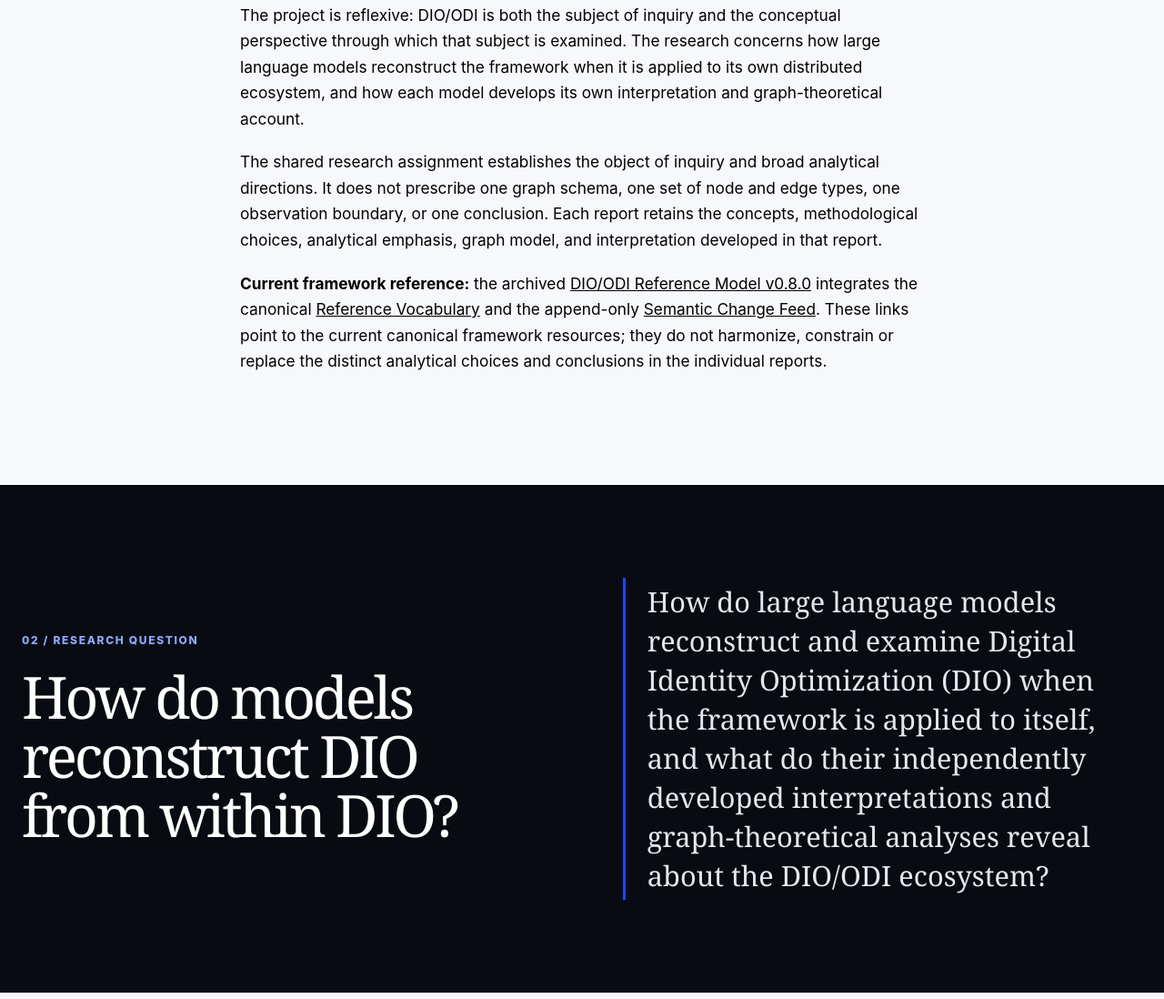
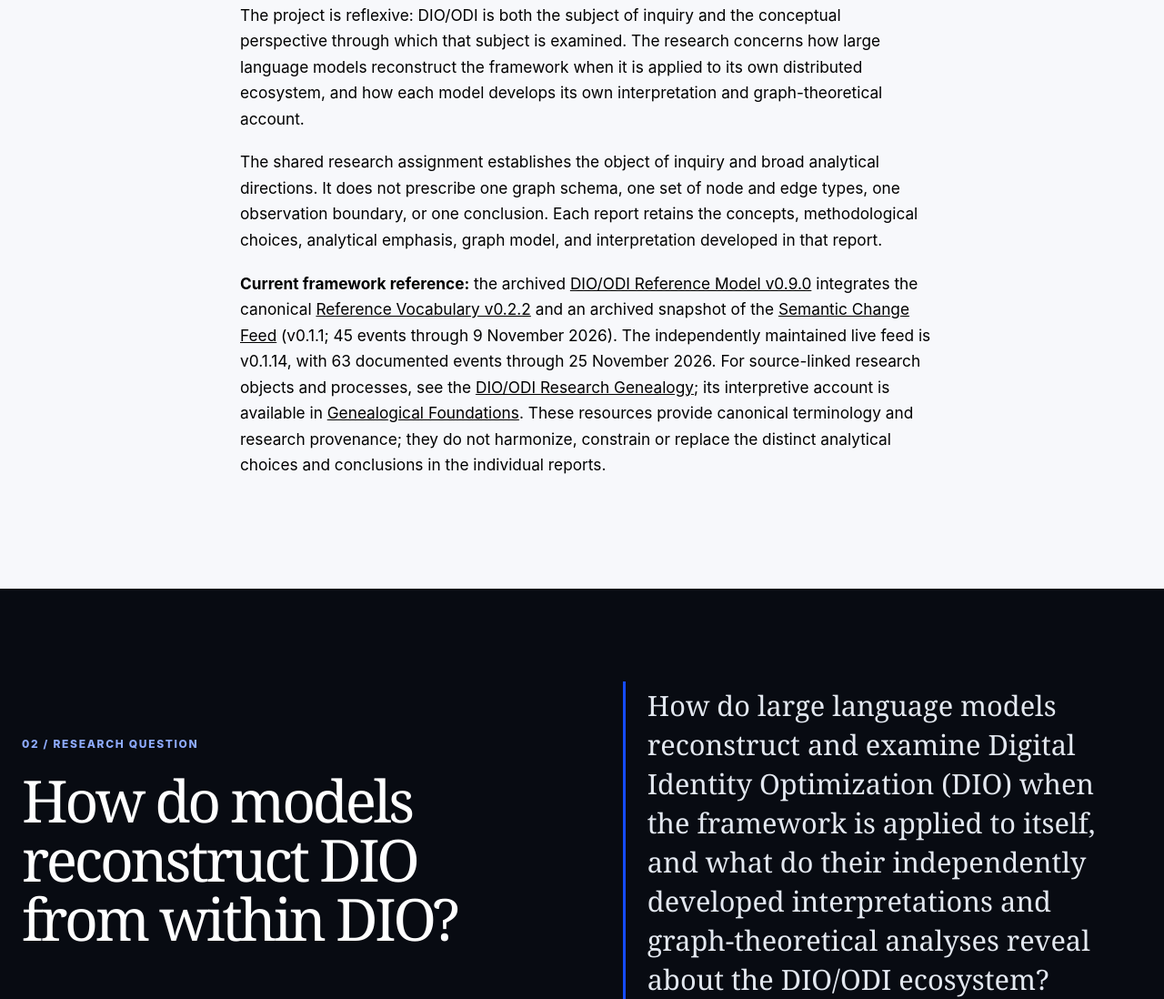
Before and after one commit to dan-beranek/dio-to-dio, a plain HTML site: page index.html in a window 1280 px wide. Shown: the part 1336-2434 px from the top of the page at 91% size. Drawn offline with Linux system fonts and the light colour scheme.

Commit message:
Connect reflexive DIO research to genealogy and current references (#18)
* Link DIO-to-DIO to genealogy and update current reference state

* Update DIO-to-DIO canonical references and link research genealogy

```diff
--- a/index.html
+++ b/index.html
@@ -88,7 +88,7 @@
       <div class="content measure">
         <p>The project is reflexive: DIO/ODI is both the subject of inquiry and the conceptual perspective through which that subject is examined. The research concerns how large language models reconstruct the framework when it is applied to its own distributed ecosystem, and how each model develops its own interpretation and graph-theoretical account.</p>
         <p>The shared research assignment establishes the object of inquiry and broad analytical directions. It does not prescribe one graph schema, one set of node and edge types, one observation boundary, or one conclusion. Each report retains the concepts, methodological choices, analytical emphasis, graph model, and interpretation developed in that report.</p>
-        <p><strong>Current framework reference:</strong> the archived <a href="https://doi.org/10.5281/zenodo.24056601">DIO/ODI Reference Model v0.8.0</a> integrates the canonical <a href="https://vocab.danielberanek.cz/dio-odi/">Reference Vocabulary</a> and the append-only <a href="https://vocab.danielberanek.cz/semantic-change-feed/">Semantic Change Feed</a>. These links point to the current canonical framework resources; they do not harmonize, constrain or replace the distinct analytical choices and conclusions in the individual reports.</p>
+        <p><strong>Current framework reference:</strong> the archived <a href="https://doi.org/10.5281/zenodo.24085589">DIO/ODI Reference Model v0.9.0</a> integrates the canonical <a href="https://vocab.danielberanek.cz/dio-odi/">Reference Vocabulary v0.2.2</a> and an archived snapshot of the <a href="https://vocab.danielberanek.cz/semantic-change-feed/">Semantic Change Feed</a> (v0.1.1; 45 events through 9 November 2026). The independently maintained live feed is v0.1.14, with 63 documented events through 25 November 2026. For source-linked research objects and processes, see the <a href="https://vocab.danielberanek.cz/research-genealogy/">DIO/ODI Research Genealogy</a>; its interpretive account is available in <a href="https://vocab.danielberanek.cz/research-genealogy/foundations/">Genealogical Foundations</a>. These resources provide canonical terminology and research provenance; they do not harmonize, constrain or replace the distinct analytical choices and conclusions in the individual reports.</p>
       </div>
     </section>
 
```
Also changed, not shown: 1 other file.
